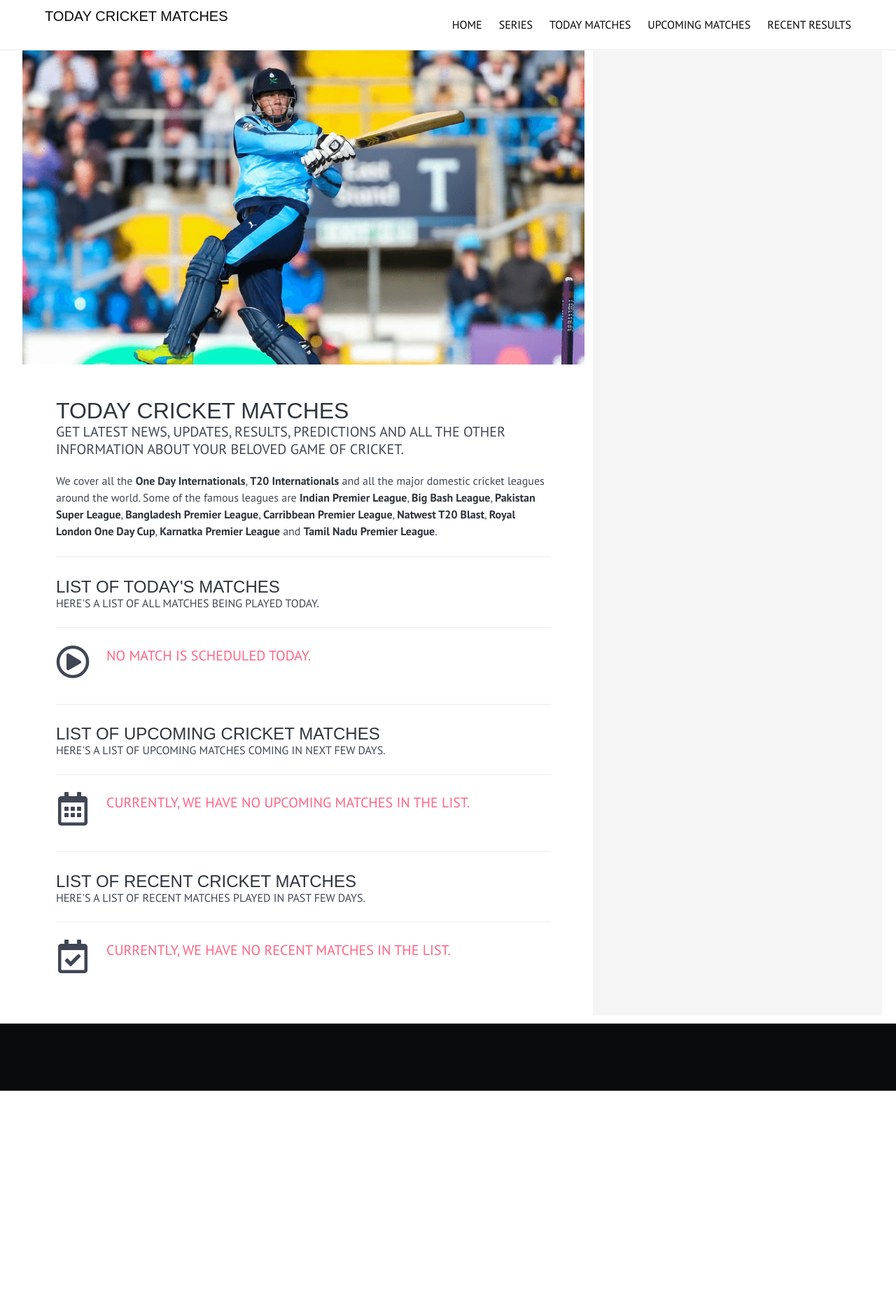
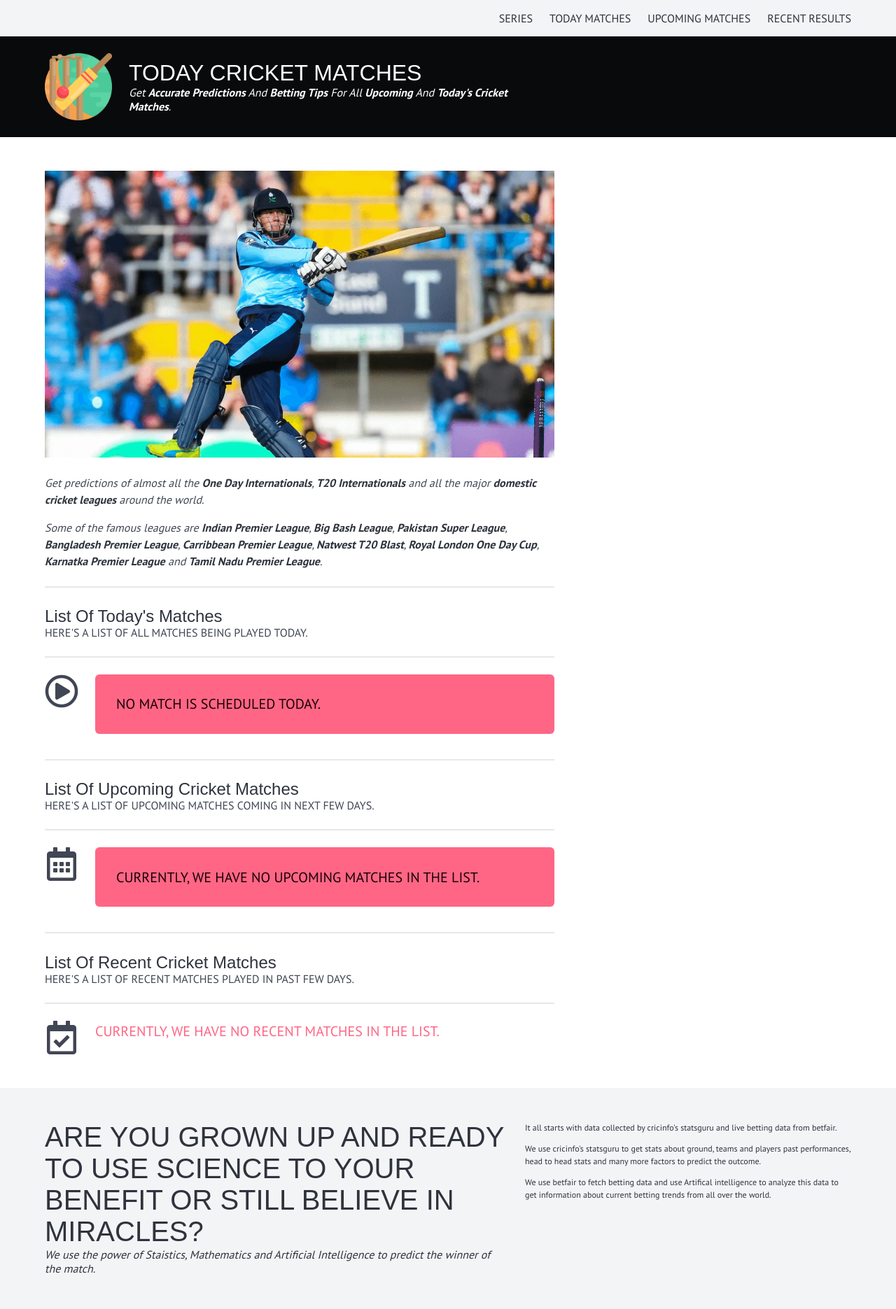
Before and after one commit to saqibrauf/tcm, a Django app: page / in a window 1280 px wide. Shown: the whole page at 70% size. Before the commit the page ends 1559 px from the top, so only its background shows below. Run offline with Django 3.2, Linux system fonts and the light colour scheme; data that the repository does not hold is empty; some libraries are stand-ins or nearby versions; some web fonts are replaced.

Commit message:
Overhaul

```diff
--- a/assets/css/styles.css
+++ b/assets/css/styles.css
@@ -19,16 +19,20 @@ html {
 	word-break: break-word;
 }
 
+hr {
+	background-color: #e8e8e8;
+}
+
 .card {
 	margin-bottom: 2rem;
 }
 
 .sidebar {
-	background-color: whitesmoke;
+	/*background-color: whitesmoke;*/
 }
 
 .banner-bg {
-	background-image: url('../images/12-BW.jpg');
+	background-image: url('../images/12.jpg');
 	background-position: center top;
 	background-size: cover;
 	background-repeat: no-repeat;
@@ -50,11 +54,11 @@ html {
 	}
 
 	main .section {
-		padding: 3rem;
+		padding: 3rem 2rem 3rem 0;
 	}
 
 	aside .section {
-		padding: 3rem 2rem;
+		padding: 3rem 0 3rem 2rem;
 	}
 
 }
--- a/match/templates/match/index.html
+++ b/match/templates/match/index.html
@@ -4,27 +4,24 @@
 
 {% block 'title' %}Today Cricket Matches{% endblock %}
 
-{% block 'fullwidth' %}
+{% block 'content' %}
 
-<figure class="image is-16by9 is-marginless" style="position: relative;">
+<figure class="image is-16by9 is-marginless" style="margin-bottom: 1.5rem !important;">
 	<img src="{% static 'images/16by9.png' %}" alt="Today Cricket Matches">
 </figure>
 
-{% endblock 'fullwidth' %}
+<div class="content">
+	<p class="heading is-size-6"><em>Get predictions of almost all the <strong>One Day Internationals</strong>, <strong>T20 Internationals</strong> and all the major <strong>domestic cricket leagues</strong> around the world.</em></p>
+	<p><em>Some of the famous leagues are <strong>Indian Premier League</strong>, <strong>Big Bash League</strong>, <strong>Pakistan Super League</strong>, <strong>Bangladesh Premier League</strong>, <strong>Carribbean Premier League</strong>, <strong>Natwest T20 Blast</strong>, <strong>Royal London One Day Cup</strong>, <strong>Karnatka Premier League</strong> and <strong>Tamil Nadu Premier League</strong>.</em></p>
 
-{% block 'content' %}
 
-<div class="content">
-	<h1 class="title is-uppercase">Today Cricket Matches</h1>
-	<p class="subtitle is-size-5">GET LATEST NEWS, UPDATES, RESULTS, PREDICTIONS AND ALL THE OTHER INFORMATION ABOUT YOUR BELOVED GAME OF CRICKET.</p>
-	<p class="is-size-6">We cover all the <strong>One Day Internationals</strong>, <strong>T20 Internationals</strong> and all the major domestic cricket leagues around the world. Some of the famous leagues are <strong>Indian Premier League</strong>, <strong>Big Bash League</strong>, <strong>Pakistan Super League</strong>, <strong>Bangladesh Premier League</strong>, <strong>Carribbean Premier League</strong>, <strong>Natwest T20 Blast</strong>, <strong>Royal London One Day Cup</strong>, <strong>Karnatka Premier League</strong> and <strong>Tamil Nadu Premier League</strong>.</p>
+	<hr>
 </div>
 
-<hr>
 
 <!--TODAYS MATCHES-->
 
-<h2 class="title is-4 is-uppercase">List of Today's Matches</h2>
+<h2 class="title is-4 is-capitalized">List of Today's Matches</h2>
 <p class="subtitle is-6 is-uppercase">Here's a list of all matches being played today.</p>
 <hr>
 <div class="columns is-mobile">
@@ -38,6 +35,9 @@
 			<div class="content">
 				<h3 class="title is-5 is-capitalized has-text-primary">{{ match.opponents }}</h3>
 				<p class="subtitle is-7 is-uppercase"><strong>{{ match.series.title }} - {{ match.date|date:"d/m/Y" }} - {{ match.time|date:"h:i A" }}</strong></p>
+				{% if match.summary %}
+					<div class="notification content">{{ match.summary|safe|truncatechars:150 }}</div>
+				{% endif %}
 				<a class="button is-small is-dark is-outlined is-radiusless" href="{% url 'match_detail' match.slug %}">
 					<span class="icon">
 						<i class="far fa-play-circle"></i>
@@ -47,7 +47,9 @@
 			</div>
 			{% empty %}
 			<div class="content is-medium">
-				<p class="is-uppercase has-text-danger">No match is scheduled today.</p>
+				<div class="notification is-danger">
+					<p class="is-uppercase">No match is scheduled today.</p>
+				</div>
 			</div>
 		{% endfor %}
 	</div>
@@ -56,7 +58,7 @@
 <!--TESTING-->
 
 <hr>
-	<h2 class="title is-4 is-uppercase">List of Upcoming Cricket Matches</h2>
+	<h2 class="title is-4 is-capitalized">List of Upcoming Cricket Matches</h2>
 	<p class="subtitle is-6 is-uppercase">Here's a list of upcoming matches coming in next few days.</p>
 <hr>
 
@@ -71,6 +73,9 @@
 			<div class="content">
 				<h3 class="title is-5 is-capitalized has-text-primary">{{ match.opponents }}</h3>
 				<p class="subtitle is-7 is-uppercase"><strong>{{ match.series.title }} - {{ match.date|date:"d/m/Y" }} - {{ match.time|date:"h:i A" }}</strong></p>
+				{% if match.summary %}
+					<div class="notification content">{{ match.summary|safe|truncatechars:150 }}</div>
+				{% endif %}
 				<a class="button is-small is-dark is-outlined is-radiusless" href="{% url 'match_detail' match.slug %}">
 					<span class="icon">
 						<i class="far fa-play-circle"></i>
@@ -80,14 +85,16 @@
 			</div>
 			{% empty %}
 			<div class="content is-medium">
-				<p class="is-uppercase has-text-danger">Currently, we have no upcoming matches in the list.</p>
+				<div class="notification is-danger">
+					<p class="is-uppercase">Currently, we have no upcoming matches in the list.</p>
+				</div>
 			</div>
 		{% endfor %}
 	</div>
 </div>
 
 <hr>
-	<h2 class="title is-4 is-uppercase">List of Recent Cricket Matches</h2>
+	<h2 class="title is-4 is-capitalized">List of Recent Cricket Matches</h2>
 	<p class="subtitle is-6 is-uppercase">Here's a list of recent matches played in past few days.</p>
 <hr>
 
@@ -102,6 +109,9 @@
 			<div class="content">
 				<h3 class="title is-5 is-capitalized has-text-primary">{{ match.opponents }}</h3>
 				<p class="subtitle is-7 is-uppercase"><strong>{{ match.series.title }} - {{ match.date|date:"d/m/Y" }} - {{ match.time|date:"h:i A" }}</strong></p>
+				{% if match.summary %}
+					<div class="notification content">{{ match.summary|safe|truncatechars:150 }}</div>
+				{% endif %}
 				<a class="button is-small is-dark is-outlined is-radiusless" href="{% url 'match_detail' match.slug %}">
 					<span class="icon">
 						<i class="far fa-play-circle"></i>
@@ -122,7 +132,7 @@
 {% block 'sidebar' %}
 
 	{% if all_series %}
-		<h2 class="is-uppercase">Current Series</h2>
+		<h2 class="is-capitalized">Current Series</h2>
 		{% for series in all_series %}
 		<div class="card">
 			<div class="card-image" >
--- a/match/views.py
+++ b/match/views.py
@@ -13,7 +13,7 @@ def index(request):
 	return render(request, 'match/index.html', context={'todays_matches':todays_matches, 'upcoming_matches':upcoming_matches, 'recent_matches':recent_matches, 'all_series':all_series})
 
 
-def match_detail(request, slug, s_slug=''):
+def match_detail(request, slug):
 	try:
 		match = Match.objects.get(slug=slug)
 		series = Series.objects.get(pk=match.series.id)
--- a/templates/base.html
+++ b/templates/base.html
@@ -20,12 +20,37 @@
 </head>
 
 <body>
-	<header>{% include 'navbar.html' %}</header>
-
-	<div class="container is-fluid is-marginless content">
+	<header>
+        {% include 'navbar.html' %}
+        <div class="hero is-black">
+            <div class="hero-body" style="padding: 1.5rem;">
+                <div class="container">
+                    <a href="{% url 'index' %}">
+                    <div class="columns is-mobile is-vcentered">
+                        <div class="column is-narrow">
+                            <figure class="image is-96x96">
+                                <img src="{% static 'images/logo.png' %}">
+                            </figure>
+                        </div>
+                        <div class="column is-6-desktop">
+                            {% url 'index' as home_url %}
+                            {% if request.get_full_path == home_url %}
+                                <h1 class="title is-3 is-size-4-mobile is-uppercase">Today Cricket Matches</h1>
+                            {% else %}
+                                <p class="title is-3 is-size-4-mobile is-uppercase">Today Cricket Matches</p>
+                            {% endif %}
+                            <p class="subtitle is-6 is-size-7-mobile heading"><em>Get <strong>Accurate Predictions</strong> And <strong>Betting Tips</strong> For All <strong>Upcoming</strong> And <strong>Today's Cricket Matches</strong>.</em></p>
+                        </div>
+                    </div>
+                    </a>
+                </div>
+            </div>
+        </div>
+    </header>
+    {% block 'fullwidth' %}{% endblock %}
+	<div class="container">
         <div class="columns is-desktop is-paddingless is-marginless">
             <main class="column is-8-desktop is-paddingless">
-                {% block 'fullwidth' %}{% endblock %}
                 <div class="section content">
                     {% block 'content' %}{% endblock %}
                 </div>
@@ -38,8 +63,21 @@
         </div>
     </div>
 
-    <footer class="hero is-black">
+    <footer class="hero is-light">
         <div class="hero-body">
+            <div class="container content">
+                <div class="columns is-desktop">
+                    <div class="column is-7-desktop">
+                        <p class="title is-2 is-size-3-mobile is-uppercase">are you grown up and ready to use science to your benefit or still believe in miracles?</p>
+                        <p class="subtitle is-6 heading"><em>We use the power of Staistics, Mathematics and Artificial Intelligence to predict the winner of the match.</em></p>
+                    </div>
+                    <div class="column is-5-desktop">
+                        <p class="heading is-size-7">It all starts with data collected by cricinfo's statsguru and live betting data from betfair.</p>
+                        <p class="heading is-size-7">We use cricinfo's statsguru to get stats about ground, teams and players past performances, head to head stats and many more factors to predict the outcome.</p>
+                        <p class="heading is-size-7">We use betfair to fetch betting data and use Artifical intelligence to analyze this data to get information about current betting trends from all over the world.</p>
+                    </div>
+                </div>
+            </div>
         </div>
     </footer>
 
--- a/templates/navbar.html
+++ b/templates/navbar.html
@@ -1,8 +1,8 @@
 
-<nav class="navbar is-white has-shadow">
-    <div class="container is-fluid nav-margin">
+<nav class="navbar is-light">
+    <div class="container">
         <div class="navbar-brand">
-            <a class="navbar-item title is-5 is-uppercase is-marginless" href="{% url 'index' %}">Today Cricket Matches</a>
+            <a class="navbar-item is-uppercase is-hidden-desktop" href="{% url 'index' %}">Home</a>
             <div class="navbar-burger burger" data-target="navMain">
                 <span></span>
                 <span></span>
@@ -11,7 +11,6 @@
         </div>
         <div id="navMain" class="navbar-menu">
             <div class="navbar-end">
-                <a class="navbar-item is-uppercase" href="{% url 'index' %}">Home</a>
                 <a class="navbar-item is-uppercase" href="{% url 'index' %}">Series</a>
                 <a class="navbar-item is-uppercase" href="{% url 'index' %}">Today Matches</a>
                 <a class="navbar-item is-uppercase" href="{% url 'index' %}">Upcoming Matches</a>
```
Also changed, not shown: match/admin.py (+56 -3 lines), match/models.py (+12 -15 lines), match/templates/match/detail.html (+5 -13 lines), tcm/settings.py (+18 -0 lines), match/migrations/0025_auto_20180618_1811.py (added), match/migrations/0026_auto_20180618_1836.py (added), match/migrations/0027_auto_20180618_2056.py (added), 1 other file.
